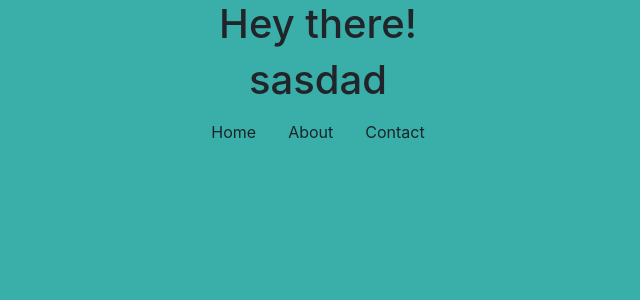
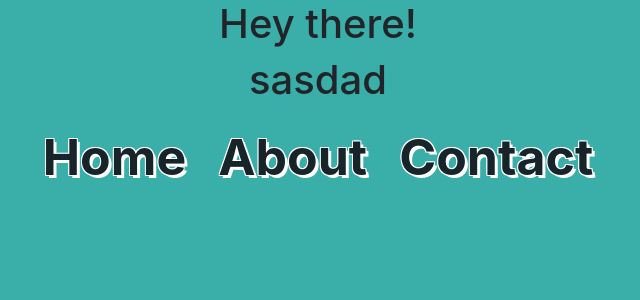
Before and after one commit to VictorMoscone/victorm_hw20_reactPortfolio, a React (Create React App) app in the folder client/: page / in a window 1280 px wide. Shown: the top 300 px of the page, without its empty margins (322-962 px from the left). Built offline with nearby package versions, Linux system fonts and the light colour scheme.

Commit message:
Style: Added additional text styling.

```diff
--- a/client/src/components/Nav/NavBar.js
+++ b/client/src/components/Nav/NavBar.js
@@ -9,13 +9,13 @@ const NavBar = () => {
         <div>
             <Nav className="justify-content-center" activeKey="/home">
                 <Nav.Item>
-                    <Nav.Link href="/home" className="textColor">Home</Nav.Link>
+                    <Nav.Link href="/home" className="text">Home</Nav.Link>
                 </Nav.Item>
                 <Nav.Item>
-                    <Nav.Link href="/about" className="textColor">About</Nav.Link>
+                    <Nav.Link href="/about" className="text">About</Nav.Link>
                 </Nav.Item>
                 <Nav.Item>
-                    <Nav.Link href="/contact" className="textColor">Contact</Nav.Link>
+                    <Nav.Link href="/contact" className="text">Contact</Nav.Link>
                 </Nav.Item>
             </Nav>
         </div>
--- a/client/src/components/Nav/styles.css
+++ b/client/src/components/Nav/styles.css
@@ -1,3 +1,11 @@
-.textColor {
+.text {
     color: #17252A;
+    font-weight: bold;
+    font-size: 50px;
+    text-shadow:
+    3px 3px 0 #FEFFFF,
+  -1px -1px 0 #FEFFFF,
+   1px -1px 0 #FEFFFF,
+   -1px 1px 0 #FEFFFF,
+    1px 1px 0 #FEFFFF;
 }
```
